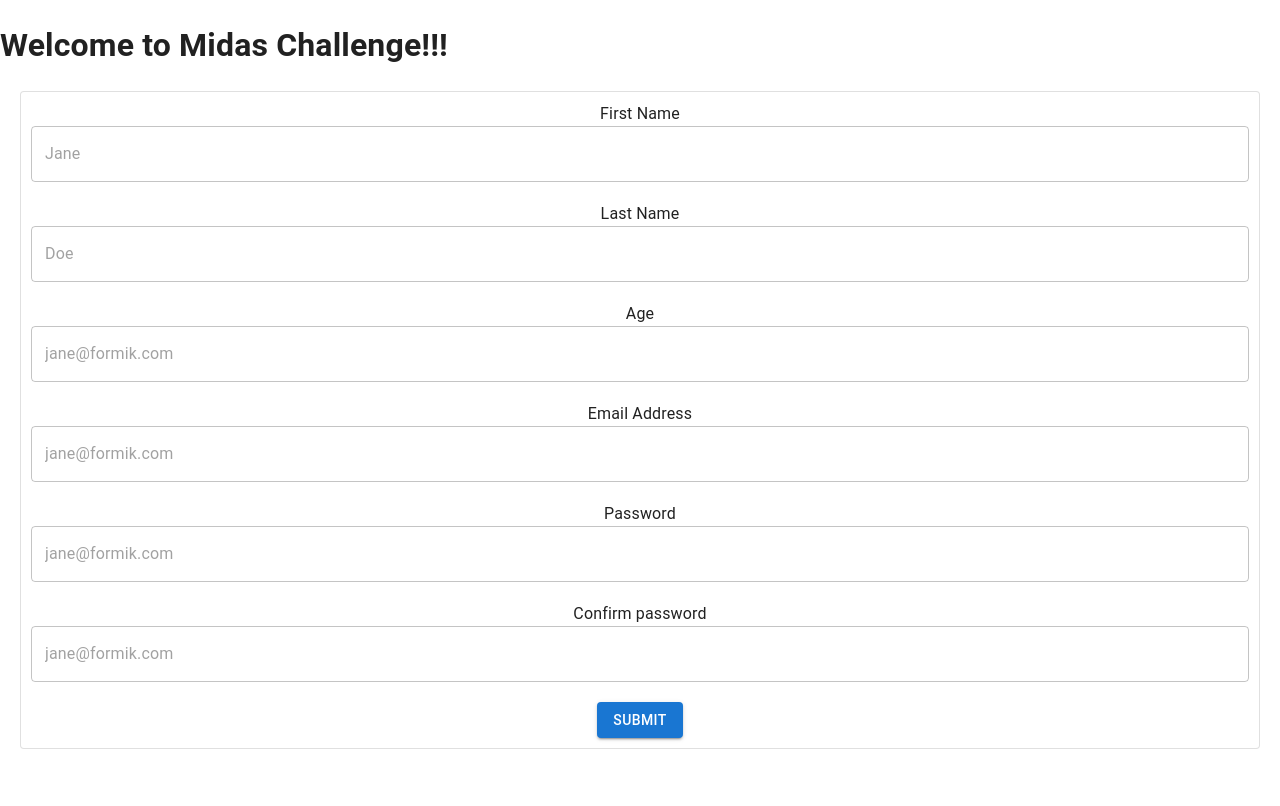
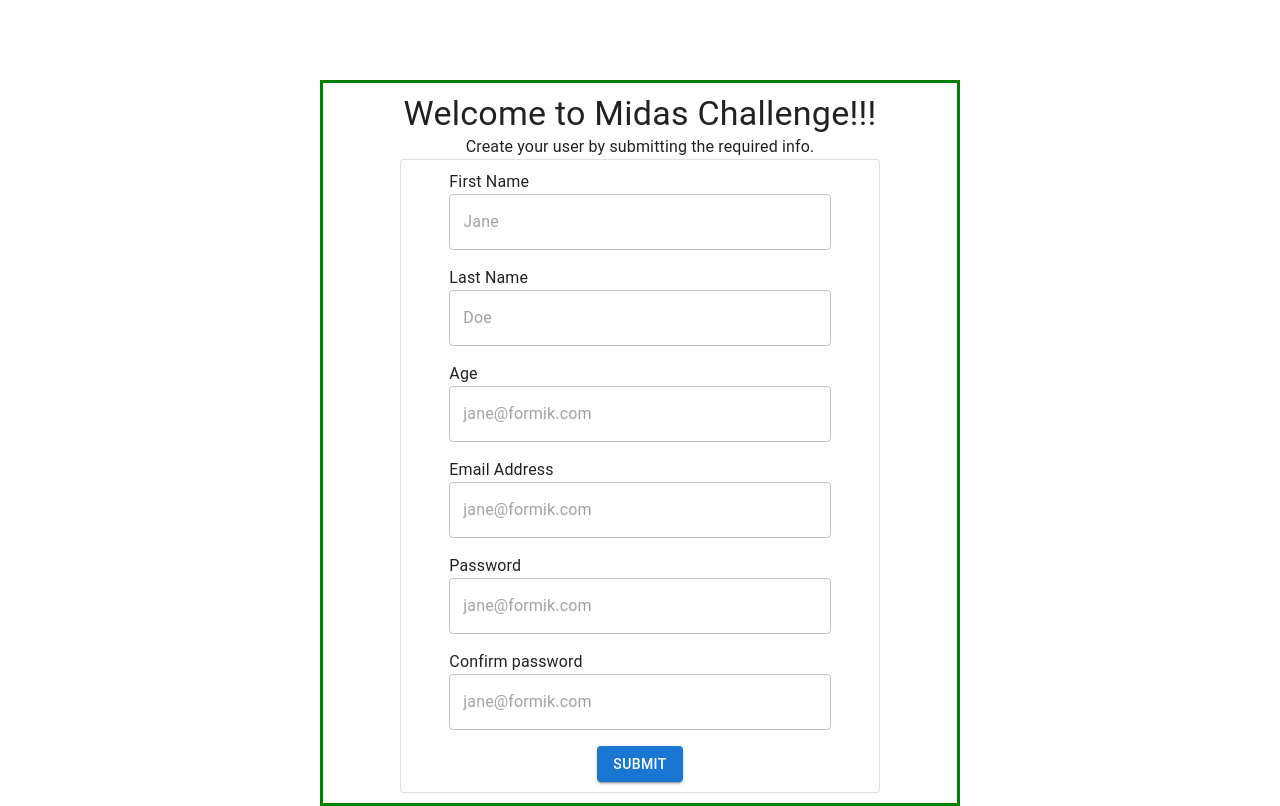
Before and after one commit to guillermoojeda/activities, a React (Create React App) app: page / in a window 1280 px wide. Built offline with nearby package versions, Linux system fonts and the light colour scheme.

Commit message:
last commit before changing repo name

```diff
--- a/src/components/signup_form/SignupForm.jsx
+++ b/src/components/signup_form/SignupForm.jsx
@@ -5,16 +5,40 @@ import * as Yup from 'yup';
 import Box from '@mui/material/Box';
 import Button from '@mui/material/Button';
 import Card from '@mui/material/Card';
+import Typography from '@mui/material/Typography';
 
 import TextInput from '../../shared_components/TextInput';
 
 const passwordRules = /^(?=.*\d)(?=.*[a-z])(?=.*[A-Z]).{5,}$/;
 // 1 numeric digit, 1 lower case letter, 1 upper case letter, 5 chars minimum.
 
+const centeredBox = {
+  marginLeft: 'auto',
+  marginRight: 'auto',
+  marginTop: {
+    xs: '0',
+    sm: '2.5rem',
+    md: '5rem',
+  },
+  width: {
+    xs: '100%',
+    sm: '75%',
+    md: '50%',
+  },
+  maxWidth: '40rem',
+  border: '3px solid green',
+  padding: '10px',
+}
+
+// centeredTitle = {
+
+// }
+
 const SignUpForm = () => {
   return (
-    <>
-      <h1>Welcome to Midas Challenge!!!</h1>
+    <Box sx={centeredBox}>
+      <Typography variant="h4" align="center">Welcome to Midas Challenge!!!</Typography>
+      <Typography variant="body1" align="center">Create your user by submitting the required info.</Typography>
       <Formik
         initialValues={{
           firstName: '',
@@ -56,14 +80,14 @@ const SignUpForm = () => {
           }, 400);
         }}
       >
-
-          <Form>
-            <Card
+        <Card
               variant="outlined"
-              maxWidth="xs"
               sx={{
-                marginTop: 8,
-                margin: '20px',
+                marginTop: '20px',
+                marginBottom: '20px',
+                margin: 'auto',
+                borderRadius: '20px,',
+                maxWidth: '30rem',
                 padding: '10px',
                 display: 'flex',
                 flexDirection: 'column',
@@ -71,7 +95,9 @@ const SignUpForm = () => {
                 alignItems: 'center',
                 borderWidth: 'solid',
               }}
-            >
+        >
+          <Form>
+
               <TextInput
                 label="First Name"
                 name="firstName"
@@ -113,15 +139,13 @@ const SignUpForm = () => {
                 type="password"
                 placeholder="jane@formik.com"
               />
-
-              <Button type="submit" variant="contained">Submit</Button>
-            </Card>
+                <Box textAlign='center'>
+                  <Button type="submit" variant="contained">Submit</Button>
+                </Box>
           </Form>
-
-
-
+        </Card>
       </Formik>
-    </>
+    </Box>
   );
 };
 
--- a/src/index.css
+++ b/src/index.css
@@ -1,6 +1,6 @@
 body {
   margin: 0;
-  font-family: -apple-system, BlinkMacSystemFont, 'Segoe UI', 'Roboto', 'Oxygen',
+  font-family: 'Roboto', -apple-system, BlinkMacSystemFont, 'Segoe UI', 'Oxygen',
     'Ubuntu', 'Cantarell', 'Fira Sans', 'Droid Sans', 'Helvetica Neue',
     sans-serif;
   -webkit-font-smoothing: antialiased;
--- a/src/shared_components/TextInput.jsx
+++ b/src/shared_components/TextInput.jsx
@@ -5,16 +5,17 @@ import TextField from '@mui/material/TextField';
 const TextInput = ({ label, ...props }) => {
   const [field, meta] = useField(props);
   return (
-    <>
+    <Box sx={{
+      width: '100%',
+      paddingBottom: '1rem'
+    }}>
       <label htmlFor={props.id || props.name}>{label}</label>
-      <TextField fullWidth className="text-input" {...field} {...props} sx={{
-        paddingBottom: "20px",
-      }}
+      <TextField fullWidth className="text-input" {...field} {...props}
       />
       {meta.touched && meta.error ? (
         <div className="error">{meta.error}</div>
       ) : null}
-    </>
+    </Box >
   );
 };
 
```
